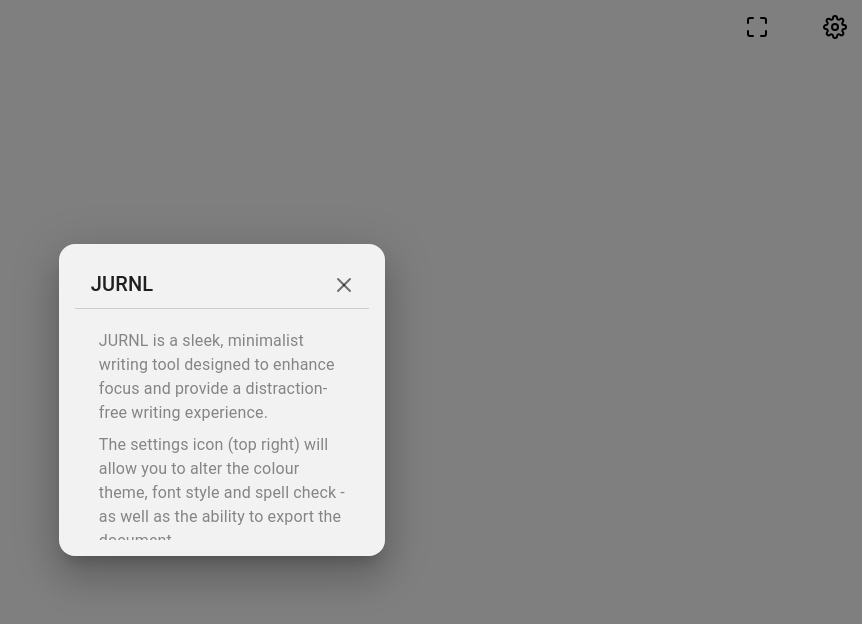
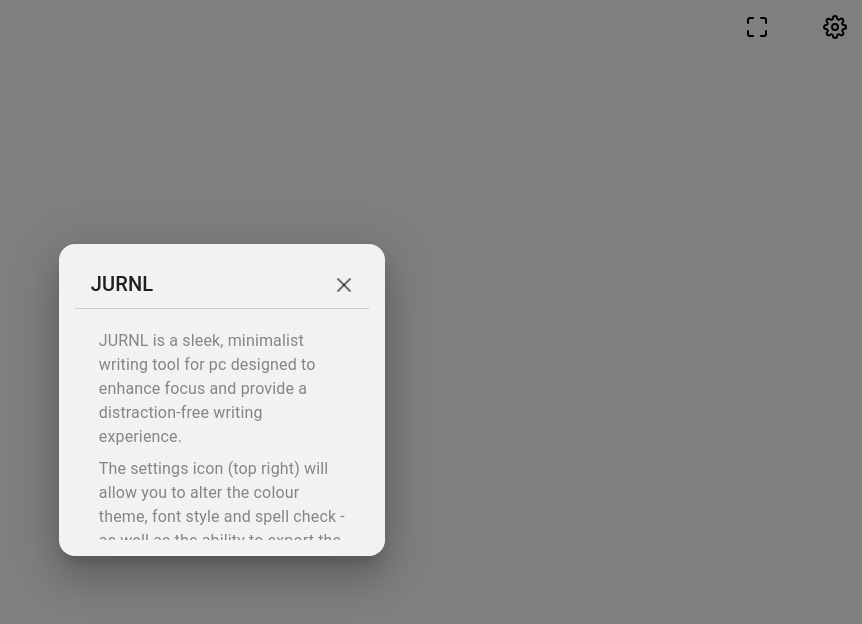
Before and after one commit to kxrrrr/jurnl, a React (Vite) app: page / in a window 1280 px wide. Shown: the top 624 px of the page, without its empty margins (418-1280 px from the left). Built offline with nearby package versions, Linux system fonts and the light colour scheme.

Commit message:
Info dialog content

```diff
--- a/src/App.tsx
+++ b/src/App.tsx
@@ -188,7 +188,7 @@
         </div>
         <DialogContent style={{ textAlign: "left" }}>
           <Typography variant="body1" gutterBottom>
-            JURNL is a sleek, minimalist writing tool designed to enhance focus and provide a distraction-free writing experience.
+            JURNL is a sleek, minimalist writing tool for pc designed to enhance focus and provide a distraction-free writing experience.
           </Typography>
           <Typography variant="body1" style={{ marginTop: "8px" }}>
             The settings icon (top right) will allow you to alter the colour theme, font style and spell check - as well as the ability to export the document.
```
